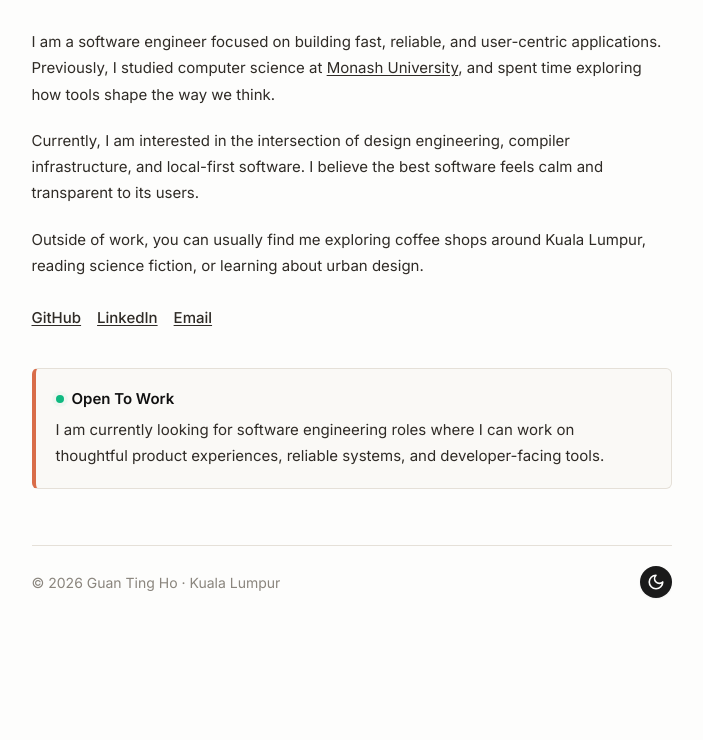
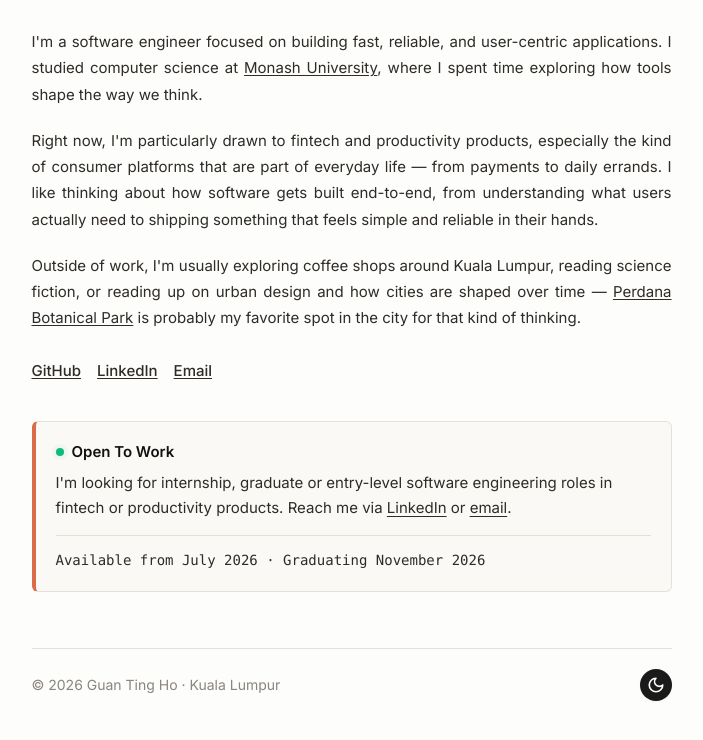
Before and after one commit to hoguanting/hoguanting.github.io, an Astro site: page / in a window 1280 px wide. Shown: the part 100-840 px from the top of the page, without its empty margins (281-984 px from the left). Before the commit the page ends 800 px from the top, so only its background shows below. Built offline with nearby package versions, Linux system fonts and the light colour scheme; Astro itself is replaced by a stand-in of ours.

Commit message:
Update homepage copy and open to work notice

```diff
--- a/src/components/OpenToWorkNotice.astro
+++ b/src/components/OpenToWorkNotice.astro
@@ -10,6 +10,18 @@ const notice = siteConfig.openToWorkNotice;
       <span class="open-to-work__indicator" aria-hidden="true"></span>
       <h2 id="open-to-work-title" class="open-to-work__title">{notice.title}</h2>
     </div>
-    <p class="open-to-work__body">{notice.body}</p>
+    <p class="open-to-work__body">
+      {notice.body} Reach me via{" "}
+      <a href={siteConfig.links.linkedin} target="_blank" rel="noopener noreferrer">LinkedIn</a>
+      {" "}or <a href={siteConfig.links.email}>email</a>.
+    </p>
+    <dl class="open-to-work__details" aria-label="Availability details">
+      {notice.details.map((detail) => (
+        <div class:list={["open-to-work__detail", !("label" in detail) && "open-to-work__detail--unlabeled"]}>
+          {"label" in detail && <dt>{detail.label}</dt>}
+          <dd>{detail.value}</dd>
+        </div>
+      ))}
+    </dl>
   </section>
 )}
--- a/src/config.ts
+++ b/src/config.ts
@@ -10,7 +10,12 @@ export const siteConfig = {
     enabled: true,
     title: "Open To Work",
     body:
-      "I am currently looking for software engineering roles where I can work on thoughtful product experiences, reliable systems, and developer-facing tools.",
+      "I'm looking for internship, graduate or entry-level software engineering roles in fintech or productivity products.",
+    details: [
+      {
+        value: "Available from July 2026 · Graduating November 2026",
+      },
+    ],
   },
   links: {
     github: "https://github.com/hoguanting",
--- a/src/layouts/BaseLayout.astro
+++ b/src/layouts/BaseLayout.astro
@@ -262,6 +262,9 @@ const documentTitle =
         const moonIcon = document.getElementById('theme-moon-icon');
 
         if (toggleBtn && sunIcon && moonIcon) {
+          if (toggleBtn.dataset.themeToggleReady === 'true') return;
+          toggleBtn.dataset.themeToggleReady = 'true';
+
           const updateToggleUI = (isDark) => {
             toggleBtn.setAttribute('aria-checked', isDark ? 'true' : 'false');
             if (isDark) {
@@ -296,6 +299,13 @@ const documentTitle =
           });
         }
       }
+
+      if (document.readyState === 'loading') {
+        document.addEventListener('DOMContentLoaded', initTheme, { once: true });
+      } else {
+        initTheme();
+      }
+
       document.addEventListener('astro:page-load', initTheme);
     </script>
   </body>
--- a/src/pages/index.mdx
+++ b/src/pages/index.mdx
@@ -7,13 +7,11 @@
 import { siteConfig } from "../config";
 import OpenToWorkNotice from "../components/OpenToWorkNotice.astro";
 
-I am a software engineer focused on building fast, reliable, and user-centric applications.
-Previously, I studied computer science at [Monash University](https://www.monash.edu/), and spent time exploring how tools shape the way we think.
+I'm a software engineer focused on building fast, reliable, and user-centric applications. I studied computer science at [Monash University](https://www.monash.edu/), where I spent time exploring how tools shape the way we think.
 
-Currently, I am interested in the intersection of design engineering, compiler infrastructure, and local-first software.
-I believe the best software feels calm and transparent to its users.
+Right now, I'm particularly drawn to fintech and productivity products, especially the kind of consumer platforms that are part of everyday life — from payments to daily errands. I like thinking about how software gets built end-to-end, from understanding what users actually need to shipping something that feels simple and reliable in their hands.
 
-Outside of work, you can usually find me exploring coffee shops around Kuala Lumpur, reading science fiction, or learning about urban design.
+Outside of work, I'm usually exploring coffee shops around Kuala Lumpur, reading science fiction, or reading up on urban design and how cities are shaped over time — [Perdana Botanical Park](https://en.wikipedia.org/wiki/Perdana_Botanical_Gardens) is probably my favorite spot in the city for that kind of thinking.
 
 <div class="mt-2 pt-2">
   <div class="type-link-row flex flex-wrap gap-x-4 gap-y-2">
--- a/src/styles/global.css
+++ b/src/styles/global.css
@@ -44,7 +44,7 @@
 @theme {
   --font-sans: 'Inter', system-ui, -apple-system, sans-serif;
   --font-serif: 'Lora', Georgia, serif;
-  --font-mono: 'IBM Plex Mono', monospace;
+  --font-mono: ui-monospace, 'SFMono-Regular', Consolas, 'Liberation Mono', monospace;
   --color-brand: #D96D49;
   /* Anthropic distinct coral/copper */
   --color-subtle: #8A857D;
@@ -89,6 +89,11 @@ body {
 
 .site-prose :where(p, ul, ol) {
   margin-bottom: 1.25rem;
+}
+
+.site-prose :where(p) {
+  text-align: justify;
+  text-justify: inter-word;
 }
 
 .site-prose :where(ul, ol) {
@@ -225,7 +230,64 @@ body {
   font-size: 0.9375rem;
   line-height: 1.7;
   letter-spacing: 0;
+  text-align: left;
   color: var(--color-text-prose);
+}
+
+.open-to-work__details {
+  display: grid;
+  gap: 0;
+  margin: 0.9rem 0 0;
+  padding: 0.125rem 0 0;
+  border-top: 1px solid var(--color-border);
+}
+
+.open-to-work__detail {
+  display: grid;
+  grid-template-columns: 5.75rem minmax(0, 1fr);
+  gap: 0.75rem;
+  padding: 0.65rem 0 0;
+}
+
+.open-to-work__detail + .open-to-work__detail {
+  margin-top: 0.15rem;
+}
+
+.open-to-work__detail--unlabeled {
+  grid-template-columns: 1fr;
+}
+
+.open-to-work__detail dt {
+  margin: 0;
+  font-size: 0.6875rem;
+  line-height: 1.6;
+  font-weight: 700;
+  letter-spacing: 0.08em;
+  text-transform: uppercase;
+  color: var(--color-subtle);
+}
+
+.open-to-work__detail dd {
+  margin: 0;
+  min-width: 0;
+  font-family: var(--font-mono);
+  font-size: 0.875rem;
+  line-height: 1.6;
+  letter-spacing: 0;
+  color: var(--color-text-prose);
+}
+
+.open-to-work__body a {
+  text-decoration: underline;
+  text-decoration-thickness: 1px;
+  text-underline-offset: 3px;
+}
+
+@media (max-width: 520px) {
+  .open-to-work__detail {
+    grid-template-columns: 1fr;
+    gap: 0.1rem;
+  }
 }
 
 .terrazzo-canvas {
```
